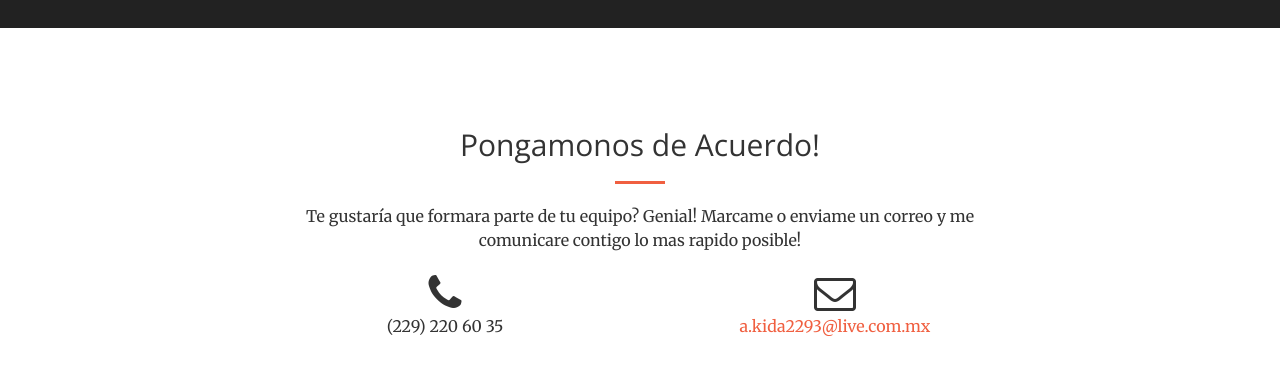
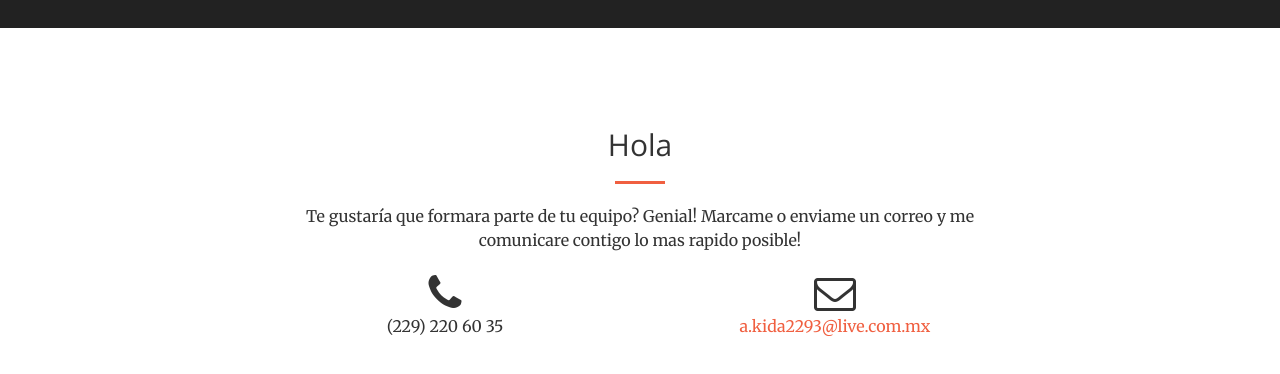
Before and after one commit to AntonioKida/AntonioKida.github.io, a website: page index.html in a window 1280 px wide. Shown: the part 1562-1936 px from the top of the page. Drawn offline with nearby package versions, Linux system fonts and the light colour scheme.

Commit message:
contact fix

```diff
--- a/index.html
+++ b/index.html
@@ -143,7 +143,7 @@ aprender cosas nuevas, ya sean triviales o avanzadas, responsable, autodidacta y
         <div class="container">
             <div class="row">
                 <div class="col-lg-8 col-lg-offset-2 text-center">
-                    <h2 class="section-heading">Pongamonos de Acuerdo!</h2>
+                    <h2 class="section-heading">Hola</h2>
                     <hr class="primary">
                     <p>Te gustaría que formara parte de tu equipo? Genial! Marcame o enviame un correo
                         y me comunicare contigo lo mas rapido posible!
```
